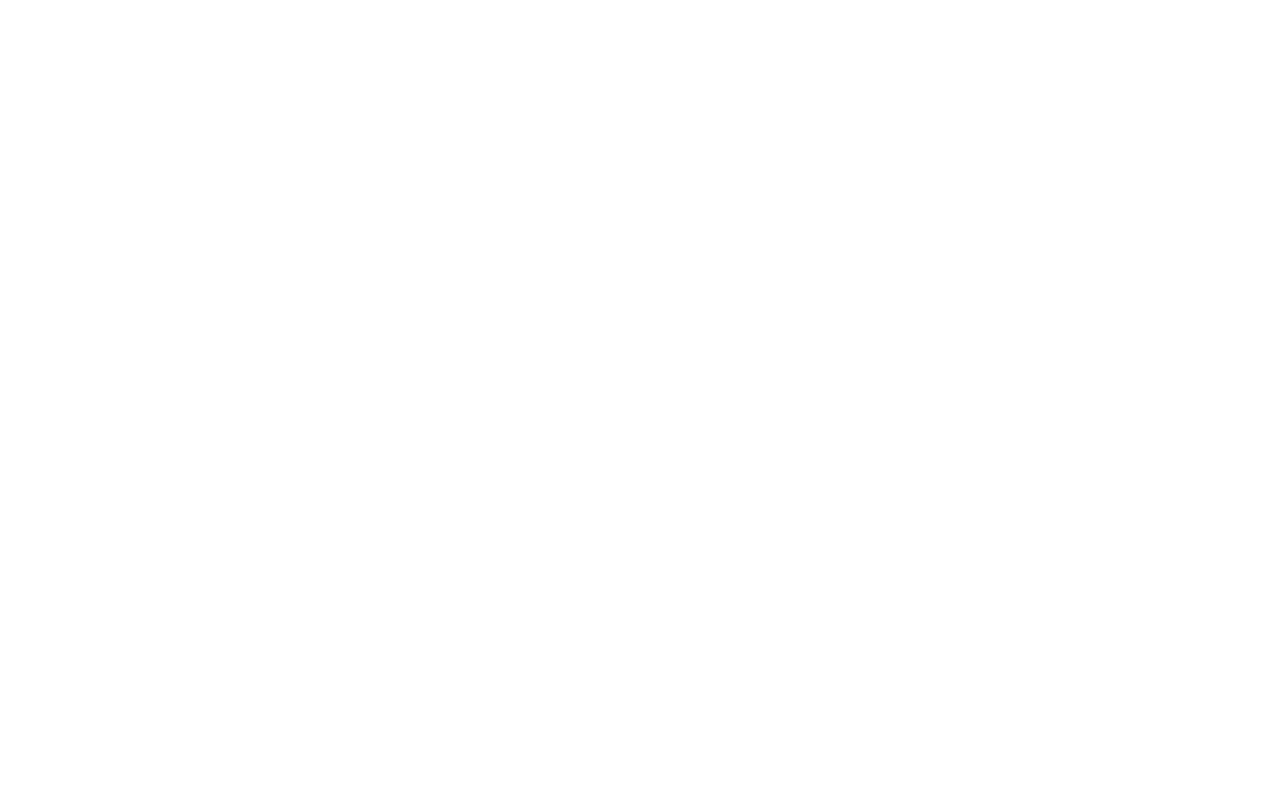
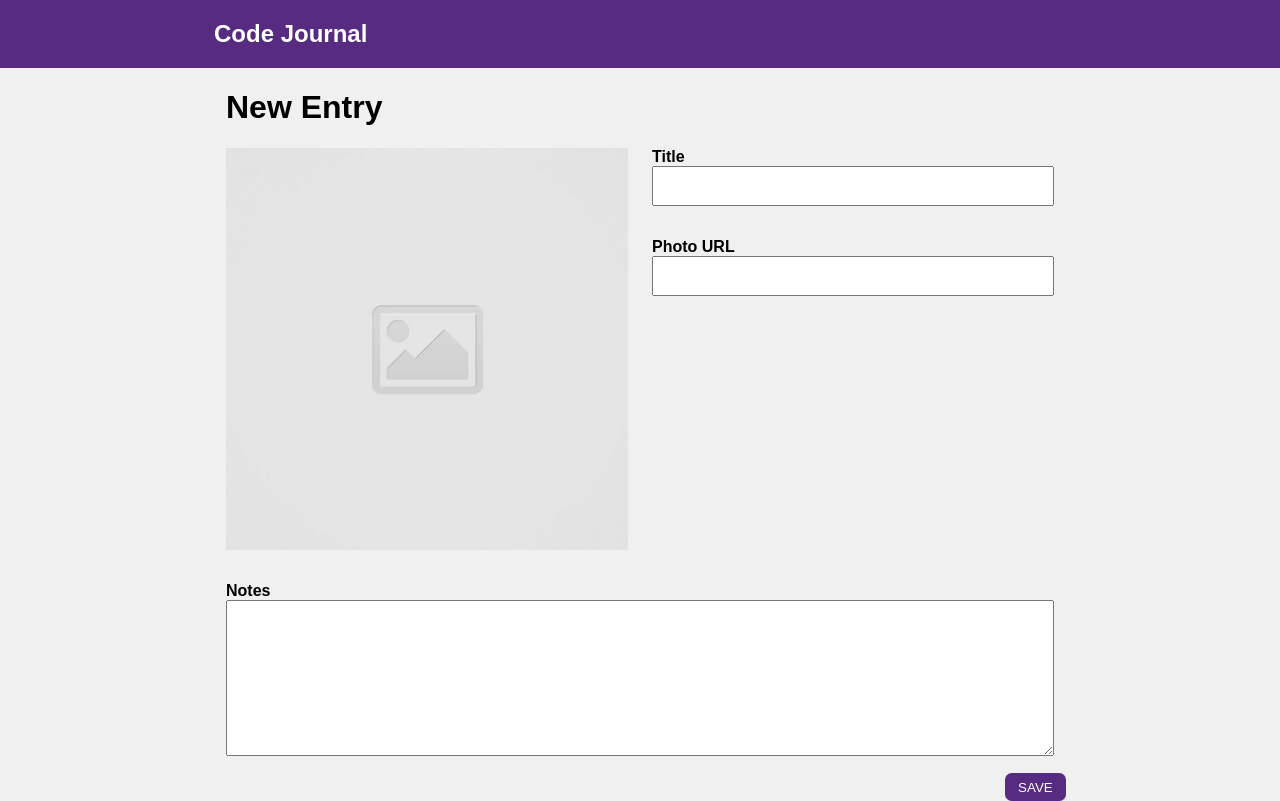
Before and after one commit to jeff-cruz/code-journal, a website: page index.html in a window 1280 px wide. Drawn offline with Linux system fonts and the light colour scheme; a web font is replaced by a local one.

Commit message:
Make all inputs of the journal entry form required.

```diff
--- a/css/styles.css
+++ b/css/styles.css
@@ -0,0 +1,42 @@
+body {
+  background-color: #f0f0f0;
+}
+
+header {
+  background-color: #562b81;
+  color: white;
+}
+
+.font-proza {
+  font-family: "Proza Libre", sans-serif;
+}
+
+label {
+  font-weight: 600;
+}
+
+input {
+  height: 3em;
+}
+
+.padding-bottom {
+  padding-bottom: 2em;
+}
+
+.full-width {
+  width: 100%;
+}
+
+button {
+  margin-top: 1em;
+  text-transform: uppercase;
+  background-color: #562b81;
+  color: white;
+  border: none;
+  border-radius: 0.5em;
+  padding: 0.5em 1em;
+}
+
+.align-right {
+  justify-content: flex-end;
+}
--- a/index.html
+++ b/index.html
@@ -13,11 +13,44 @@
   <link rel="stylesheet" href="css/reset.css">
   <link rel="stylesheet" href="css/layout.css">
   <link rel="stylesheet" href="css/styles.css">
+  <link href="https://fonts.googleapis.com/css2?family=Proza+Libre:wght@400;600&display=swap" rel="stylesheet">
 </head>
-<body>
-  <header>
+<body class="row">
+  <header class="column-full">
+    <div class="container">
+      <h2 class="font-proza">Code Journal</h2>
+    </div>
   </header>
-  <main>
+  <main class="container">
+    <h1 class="font-proza column-full">New Entry</h1>
+    <div data-view="entry-form">
+      <form>
+        <div class="row">
+          <img class="column-half padding-bottom" src="images/placeholder-image-square.jpg">
+          <div class="column-half">
+            <div class="padding-bottom">
+              <label class="font-proza" for="title">Title</label>
+              <input class="full-width" id="title" name="title" type="text" required>
+            </div>
+            <div class="padding-bottom">
+              <label class="font-proza" for="photo-url">Photo URL</label>
+              <input class="full-width" id="photo-url" name="photo-url" type="text" required>
+            </div>
+          </div>
+        </div>
+        <div class="row">
+          <div class="column-full">
+            <label class="font-proza" for="notes">Notes</label>
+            <div>
+              <textarea class="full-width" id="notes" name="notes" rows="10" required></textarea>
+            </div>
+          </div>
+        </div>
+        <div class="row align-right">
+          <button>Save</button>
+        </div>
+      </form>
+    </div>
   </main>
   <script src="js/data.js"></script>
   <script src="js/main.js"></script>
```
